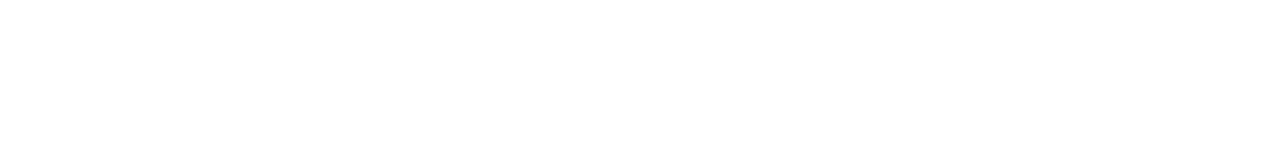
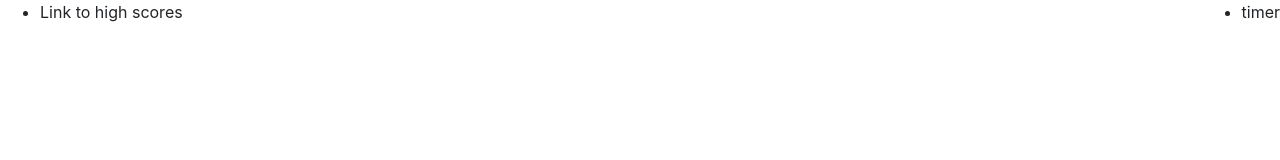
Before and after one commit to zacharybryan/code-quiz, a plain HTML site: page index.html in a window 1280 px wide. Drawn offline with nearby package versions, Linux system fonts and the light colour scheme.

Commit message:
started nav

```diff
--- a/index.html
+++ b/index.html
@@ -7,6 +7,15 @@
     <title>Document</title>
 </head>
 <body>
+    <nav>
+        <ul class="nav-items float-left">
+          <li>Link to high scores</li>
+        </ul>
+        <ul class="title-area float-right">
+          <li>timer</li>
+        </ul>
+    </nav>
+
 
 <script src="./script.js"></script>
 <script src="https://code.jquery.com/jquery-3.5.1.slim.min.js" integrity="sha384-DfXdz2htPH0lsSSs5nCTpuj/zy4C+OGpamoFVy38MVBnE+IbbVYUew+OrCXaRkfj" crossorigin="anonymous"></script>
```
